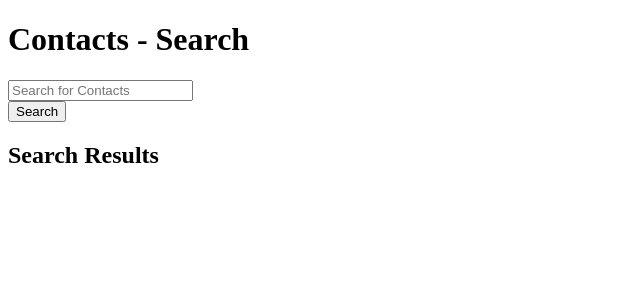
After one commit to xahinds2/Instahyre-Contact-App, a Django app: page /search_contacts/ in a window 1280 px wide. The commit adds this page. Shown: the top 300 px of the page, without its empty margins (0-640 px from the left). Run offline with Django 4.2, Linux system fonts and the light colour scheme.

Commit message:
search bar added

```diff
--- /dev/null
+++ b/contact/forms.py
@@ -0,0 +1,5 @@
+from django import forms
+
+
+class SearchForm(forms.Form):
+    search_query = forms.CharField(label='Search', max_length=100)
--- a/contact/urls.py
+++ b/contact/urls.py
@@ -3,4 +3,6 @@ from django.urls import path
 
 urlpatterns = [
     path('contacts/', views.dashboard, name='dashboard'),
+    path('search_contacts/', views.search_contacts, name='search_contacts'),
+    path('contacts/search_contacts/', views.search_contacts, name='search_contacts'),
 ]
--- a/contact/views.py
+++ b/contact/views.py
@@ -1,4 +1,6 @@
+from contact.forms import SearchForm
 from contact.models import Contact
+from django.db.models import Q
 from django.shortcuts import render, redirect
 
 
@@ -15,3 +17,23 @@ def dashboard(request):
     }
 
     return render(request, 'dashboard.html', context)
+
+
+def search_contacts(request):
+
+    if request.method == 'POST':
+        query = request.POST.get('query')
+
+        if query:
+            contacts = Contact.objects.filter(
+                Q(name__icontains=query) | Q(mobile__icontains=query)
+            )
+
+            context = {
+                'contacts': contacts,
+                'query': query
+            }
+
+            return render(request, 'search.html', context)
+
+    return render(request, 'search.html')
--- /dev/null
+++ b/templates/search.html
@@ -0,0 +1,51 @@
+<!-- search.html -->
+
+<!DOCTYPE html>
+<html>
+<head>
+    <title>Contacts App - Search</title>
+
+</head>
+<body>
+    <h1>Contacts - Search</h1>
+
+    <form class="card card-sm" method="post">
+        {% csrf_token %}
+        <div class="card-body row no-gutters align-items-center">
+            <div class="col-auto">
+                <i class="fas fa-search h4 text-body"></i>
+            </div>
+            <!--end of col-->
+            <div class="col">
+                <input class="form-control form-control-lg form-control-borderless"
+                    id="inputPassword2"
+                    name="query"
+                    placeholder="Search for Contacts" type="text">
+            </div>
+            <!--end of col-->
+            <div class="col-auto">
+                <button class="btn btn-lg btn-success" type="submit">Search</button>
+            </div>
+            <!--end of col-->
+        </div>
+    </form>
+
+
+    <h2>Search Results</h2>
+    {% if query %}
+    <p>Showing results for: "{{ query }}"</p>
+    {% endif %}
+    <ul class="contact-list">
+        {% for contact in contacts %}
+        <li class="contact">
+            <span class="name">{{ contact.name }}</span>
+            <span class="mobile">{{ contact.mobile }}</span>
+            <span class="email">{{ contact.email }}</span>
+        </li>
+        {% endfor %}
+        {% if query and not contacts %}
+        <li>No results found.</li>
+        {% endif %}
+    </ul>
+</body>
+</html>
```
Also changed, not shown: templates/dashboard.html (+4 -3 lines).
